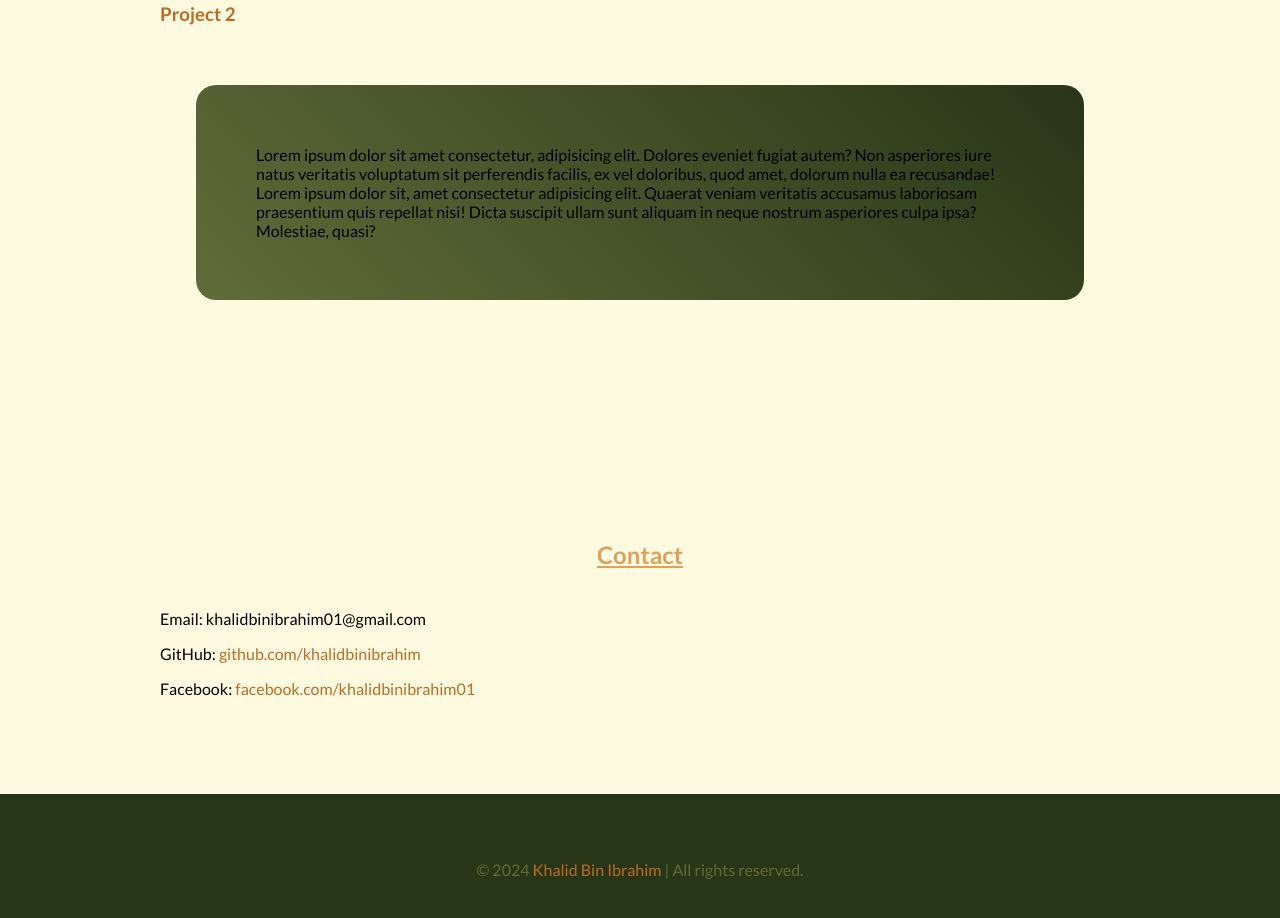
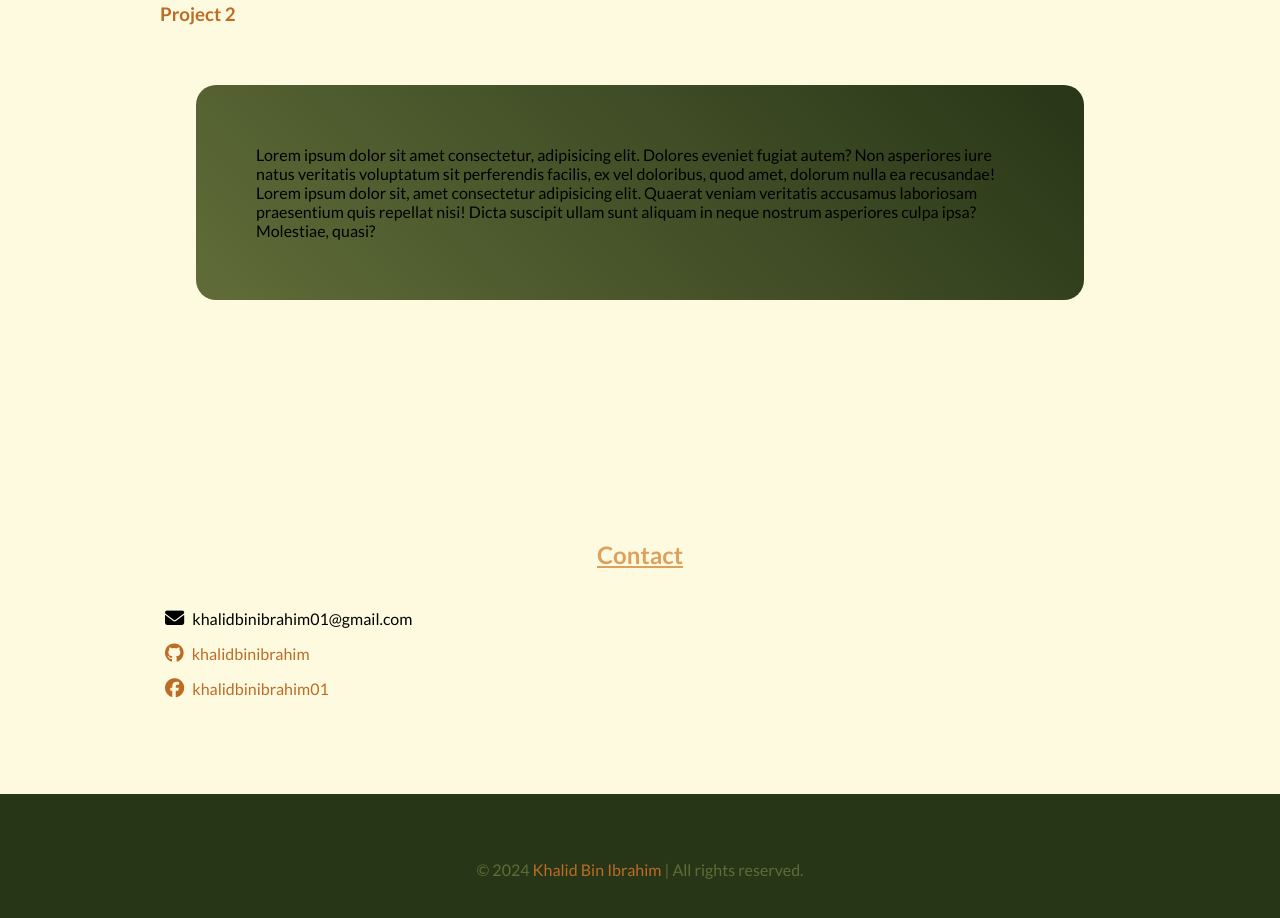
Before and after one commit to khalidbinibrahim/My-First-Website, a plain HTML site: page index.html in a window 1280 px wide. Shown: the part 1378-2296 px from the top of the page. Drawn offline with Linux system fonts and the light colour scheme.

Commit message:
added icons

```diff
--- a/index.html
+++ b/index.html
@@ -6,6 +6,7 @@
     <title>Khalid Bin Ibrahim</title>
     <link rel="shortcut icon" href="images/Khalid Bin Ibrahim (LOGO).jpg" type="image/x-icon">
     <link rel="stylesheet" href="style.css">
+    <script src="https://kit.fontawesome.com/87c8cc33d2.js" crossorigin="anonymous"></script>
     <link rel="preconnect" href="https://fonts.googleapis.com">
     <link rel="preconnect" href="https://fonts.gstatic.com" crossorigin>
     <link href="https://fonts.googleapis.com/css2?family=Lato:ital,wght@0,100;0,300;0,400;0,700;0,900;1,100;1,300;1,400;1,700;1,900&display=swap" rel="stylesheet">
@@ -53,9 +54,9 @@
     <section class="contact">
         <div class="container">
             <h2 class="a">Contact</h2>
-            <p class="efg">Email: khalidbinibrahim01@gmail.com</p>
-            <p class="efg">GitHub: <a href="https://github.com/khalidbinibrahim" target="_blank">github.com/khalidbinibrahim</a></p>
-            <p class="efg">Facebook: <a href="https://web.facebook.com/khalidbinibrahim01" target="_blank">facebook.com/khalidbinibrahim01</a></p>
+            <p class="efg"><i class="fa-solid fa-envelope"></i> khalidbinibrahim01@gmail.com</p>
+            <p class="efg"><a href="https://github.com/khalidbinibrahim" target="_blank"><i class="fa-brands fa-github"></i> khalidbinibrahim</a></p>
+            <p class="efg"><a href="https://web.facebook.com/khalidbinibrahim01" target="_blank"><i class="fa-brands fa-facebook"></i> khalidbinibrahim01</a></p>
         </div>
     </section>
     </main>
--- a/style.css
+++ b/style.css
@@ -103,3 +103,8 @@ footer {
     color: #bc6c25;
     text-decoration: none;
 }
+
+.efg i {
+    font-size: larger;
+    padding: 0px 5px;
+}
```
